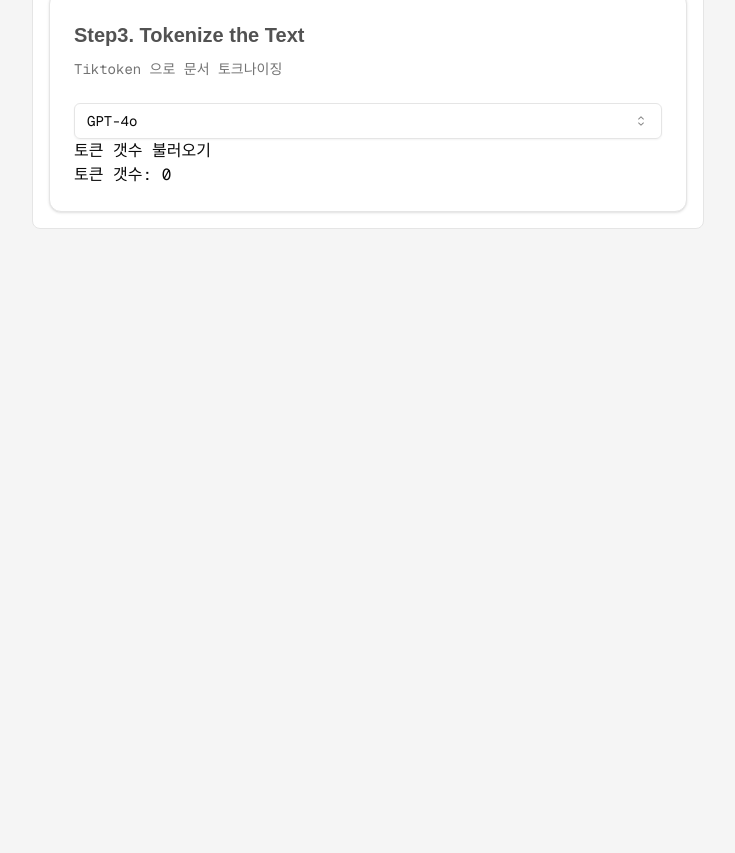
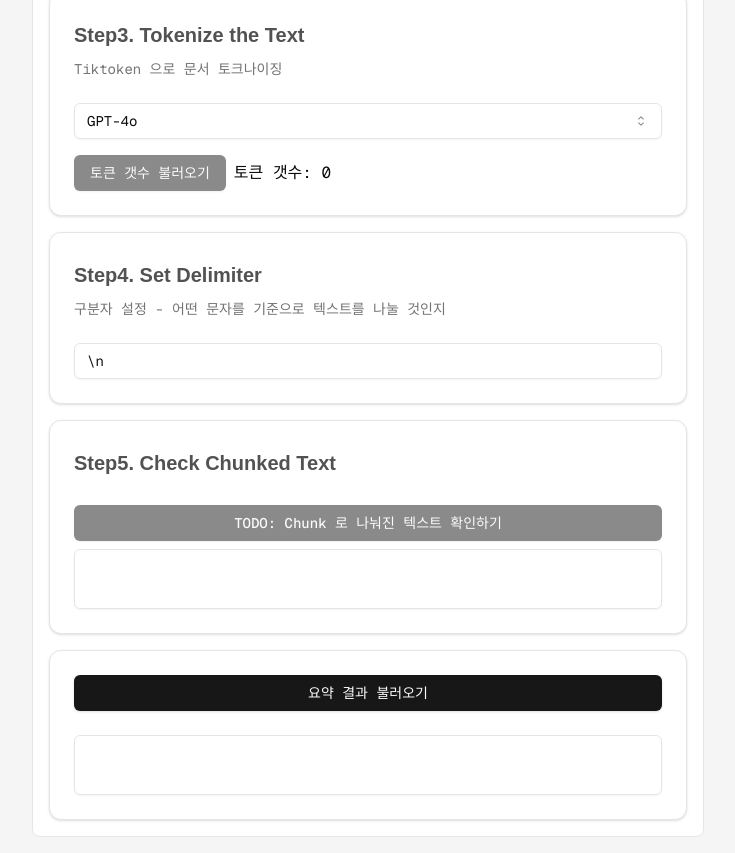
Before and after one commit to gitgitWi/llm-tutorials-step-by-step, a Next.js app: page /tutorials/summarizing-long-documents in a window 1280 px wide. Shown: the part 640-1493 px from the top of the page, without its empty margins (272-1007 px from the left). Before the commit the page ends 885 px from the top, so only its background shows below. Built offline with nearby package versions, Linux system fonts and the light colour scheme.

Commit message:
feat(page) add components without logic

```diff
--- a/src/app/tutorials/summarizing-long-documents/page.tsx
+++ b/src/app/tutorials/summarizing-long-documents/page.tsx
@@ -8,6 +8,7 @@ import { useState } from 'react';
 import { useForm } from 'react-hook-form';
 import { type InferOutput, minLength, object, pipe, string } from 'valibot';
 import { useApiToken } from '~/features/api-token';
+import { Button } from '~/features/ui/button';
 import {
   Card,
   CardContent,
@@ -38,6 +39,7 @@ const SummarizeLongDocFormSchema = object({
   ),
   // TODO enum TiktokenModel
   modelName: pipe(string(), minLength(1)),
+  delimiter: pipe(string(), minLength(1)),
 });
 
 type SummarizeLongDocFormSchema = InferOutput<
@@ -53,19 +55,26 @@ export default function SummarizingLongDocumentsPage() {
     {}
   );
 
+  const [summaryResult, setSummaryResult] = useState<string>('');
+
   const form = useForm<SummarizeLongDocFormSchema>({
     resolver: valibotResolver(SummarizeLongDocFormSchema),
     defaultValues: {
       apiToken,
       documentText: '',
       modelName: 'gpt-4o',
+      delimiter: '\\n',
     },
   });
 
-  const onSubmit = async (data: SummarizeLongDocFormSchema) => {
+  const onSubmit = (data: SummarizeLongDocFormSchema) => {
     console.debug('[onSubmit.form]', form);
     console.debug('[onSubmit]', data);
     setApiToken(data.apiToken);
+
+    // TODO: call OpenAI API through Next.js API
+    fetcher;
+    setSummaryResult;
   };
 
   return (
@@ -177,8 +186,8 @@ export default function SummarizingLongDocumentsPage() {
                 )}
               />
 
-              <button
-                type="button"
+              <div className="flex items-center gap-2 mt-4">
+                <Button
                   onClick={() => {
                     fetcher
                       .post('/api/v1/encoded-token', {
@@ -196,11 +205,61 @@ export default function SummarizingLongDocumentsPage() {
                   disabled={form.getValues().documentText.length === 0}
                 >
                   토큰 갯수 불러오기
-              </button>
+                </Button>
 
-              <div>
                 <p>토큰 갯수: {Object.keys(encodedTokens).length}</p>
               </div>
+            </CardContent>
+          </Card>
+
+          <Card>
+            <CardHeader>
+              <Heading3>Step4. Set Delimiter</Heading3>
+              <CardDescription>
+                구분자 설정 - 어떤 문자를 기준으로 텍스트를 나눌 것인지
+              </CardDescription>
+            </CardHeader>
+
+            <CardContent>
+              <FormField
+                control={form.control}
+                name="delimiter"
+                render={({ field }) => (
+                  <FormItem>
+                    <FormControl>
+                      <Input placeholder="delimiter" type="text" {...field} />
+                    </FormControl>
+                  </FormItem>
+                )}
+              />
+            </CardContent>
+          </Card>
+
+          <Card>
+            <CardHeader>
+              <Heading3>Step5. Check Chunked Text</Heading3>
+            </CardHeader>
+
+            <CardContent className="flex flex-col gap-2">
+              <Button type="button" disabled>
+                TODO: Chunk 로 나눠진 텍스트 확인하기
+              </Button>
+              <Textarea value={''} rows={1} readOnly className="resize-none" />
+            </CardContent>
+          </Card>
+
+          <Card>
+            <CardHeader>
+              <Button type="submit">요약 결과 불러오기</Button>
+            </CardHeader>
+
+            <CardContent>
+              <Textarea
+                value={summaryResult}
+                rows={1}
+                readOnly
+                className="resize-none"
+              />
             </CardContent>
           </Card>
         </form>
```
Lines whose indentation alone changed are shown as unchanged.
